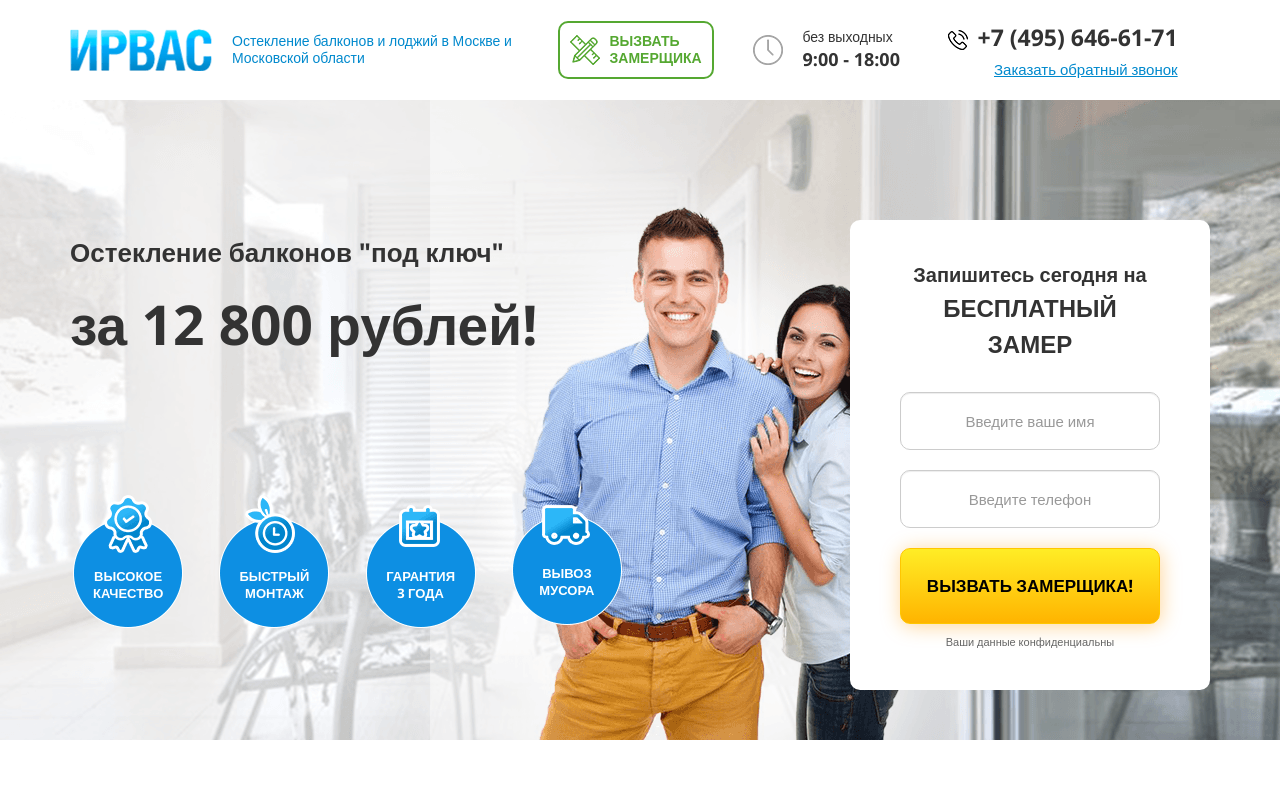
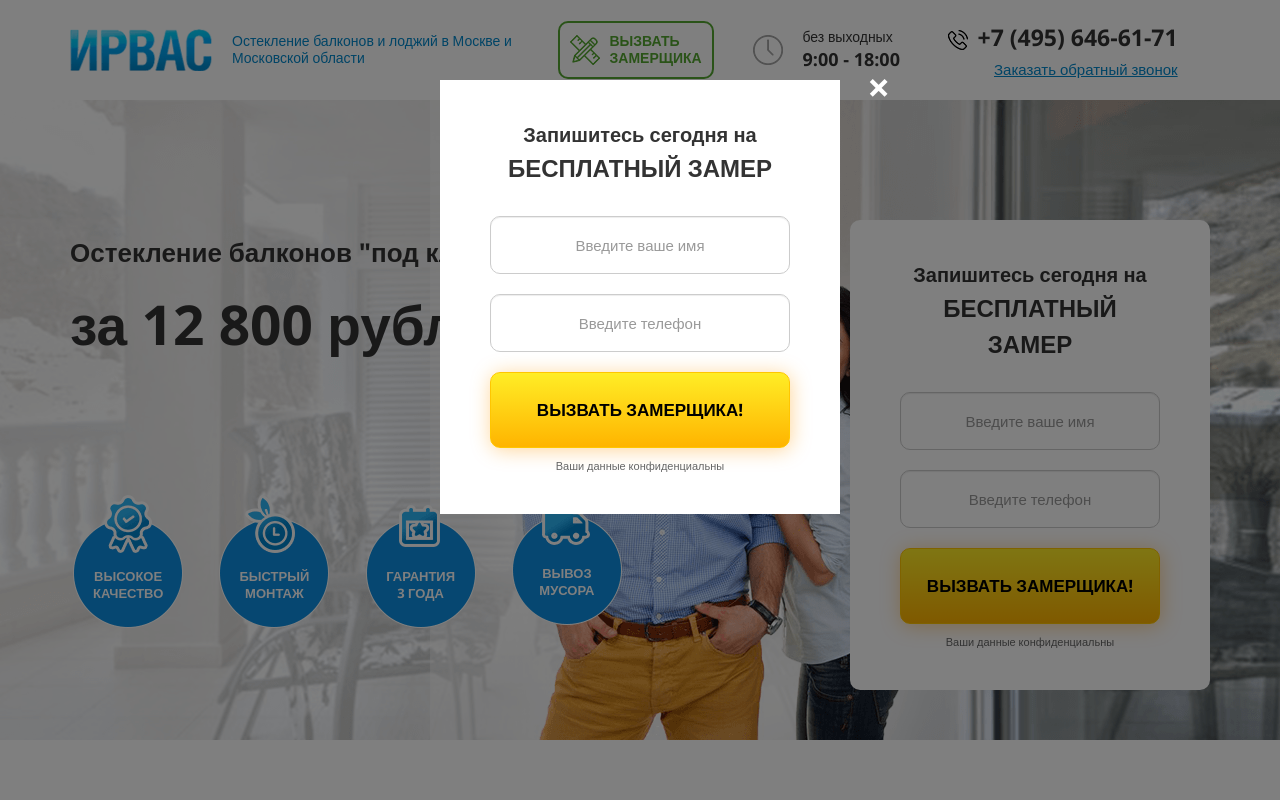
Before and after one commit to KirillTsonev/windows, a website with bundled scripts: page src/index.html in a window 1280 px wide. Shown: the top 800 px of the page. Built offline with nearby package versions, Linux system fonts and the light colour scheme.

Commit message:
Changes for prod

```diff
--- a/src/index.html
+++ b/src/index.html
@@ -7,12 +7,9 @@
     <link rel="icon" href="/favicon.ico">
     <title>Ирвас окна</title>
     <link href="assets/css/bootstrap.css" rel="stylesheet">
-    <!-- Fonts -->
     <link href="https://fonts.googleapis.com/css?family=Open+Sans:400,700" rel="stylesheet">
-    <!-- Slick Slider -->
     <link rel="stylesheet" href="assets/slick/slick.css">
     <link rel="stylesheet" href="assets/slick/slick-theme.css">
-    <!-- Animate -->
     <link rel="stylesheet" href="assets/css/animate.min.css">
     <link href="assets/css/style.css" rel="stylesheet">
   </head>
@@ -916,6 +913,6 @@
         </div>
     </div>
 
-    <script src="main.js"></script>
+    <script src="script.js"></script>
   </body>
 </html>
--- a/src/js/modules/modals.js
+++ b/src/js/modules/modals.js
@@ -71,7 +71,7 @@ const modals = () => {
     bindModal(".popup_calc_btn", ".popup_calc", ".popup_calc_close");
     bindModal(".popup_calc_button", ".popup_calc_profile", ".popup_calc_profile_close", false);
     bindModal(".popup_calc_profile_button", ".popup_calc_end", ".popup_calc_end_close", false);
-    showModalByTime(".popup", 60000);
+    showModalByTime(".popup_engineer", 3000);
 };
 
 export default modals;
```
Also changed, not shown: dist/index.html, dist/script.js, 1 other file.
